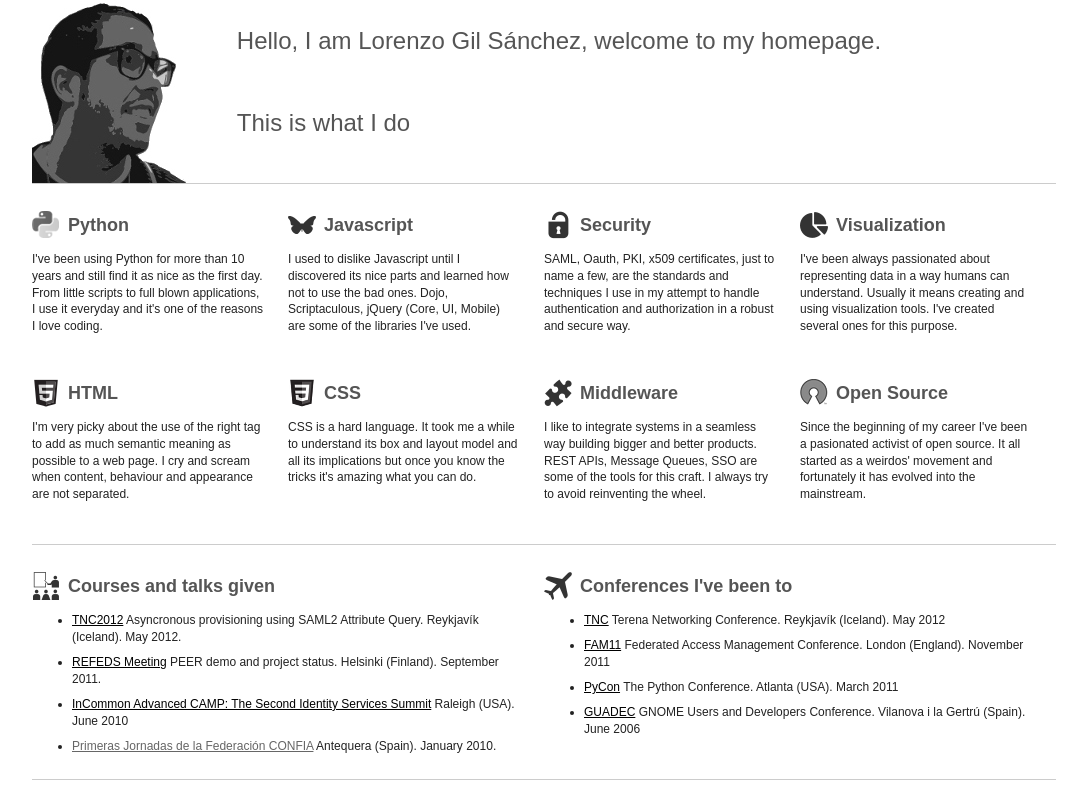
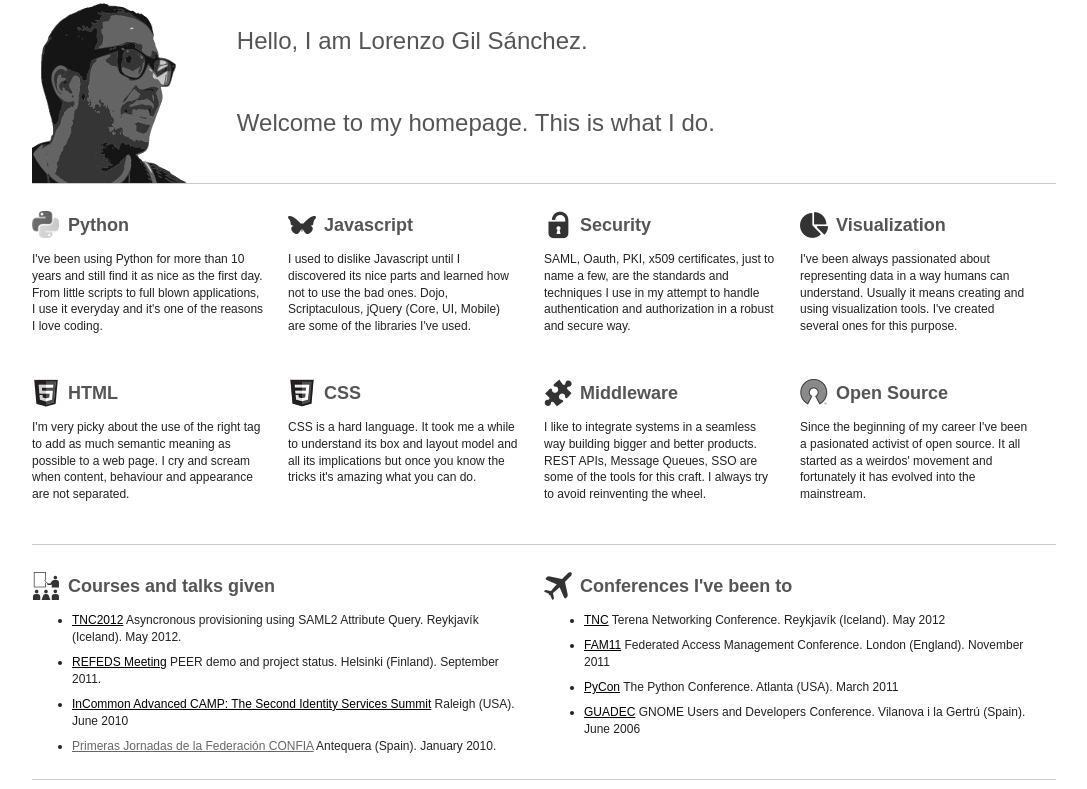
Before and after one commit to lorenzogil/lorenzogil.github.io, a plain HTML site: page index.html in a window 1280 px wide. Shown: the top 789 px of the page, without its empty margins (96-1183 px from the left). Drawn offline with Linux system fonts and the light colour scheme.

Commit message:
Reword the header

```diff
--- a/index.html
+++ b/index.html
@@ -34,8 +34,8 @@
        chromium.org/developers/how-tos/chrome-frame-getting-started -->
   <!--[if lt IE 7]><p class=chromeframe>Your browser is <em>ancient!</em> <a href="http://browsehappy.com/">Upgrade to a different browser</a> or <a href="http://www.google.com/chromeframe/?redirect=true">install Google Chrome Frame</a> to experience this site.</p><![endif]-->
   <header class="container">
-    <p>Hello, I am Lorenzo Gil Sánchez, welcome to my homepage.</p>
-    <p>This is what I do</p>
+    <p>Hello, I am Lorenzo Gil Sánchez.</p>
+    <p>Welcome to my homepage. This is what I do.</p>
     <img src="img/lgs.jpg" alt="Lorenzo Gil Sánchez" width="159" height="183" />
   </header>
 
```
